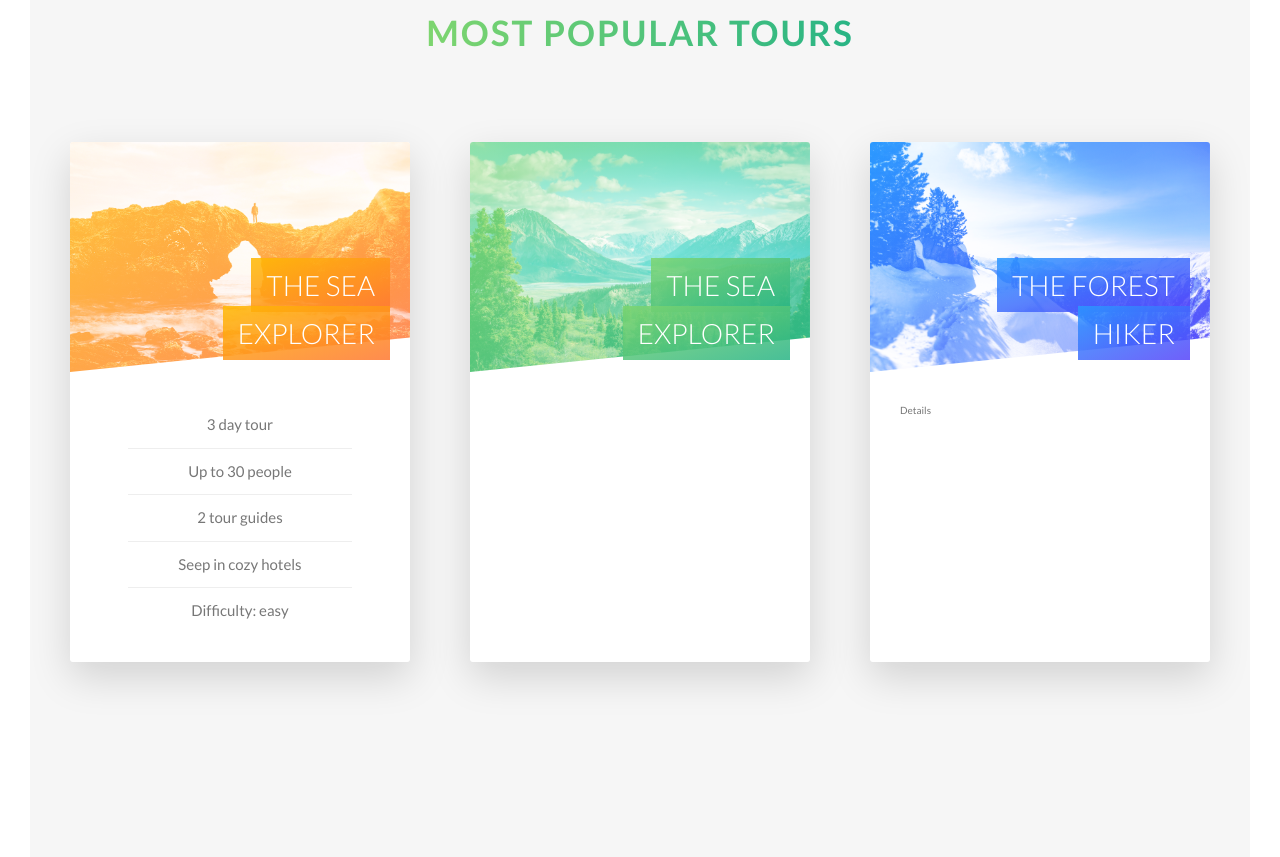
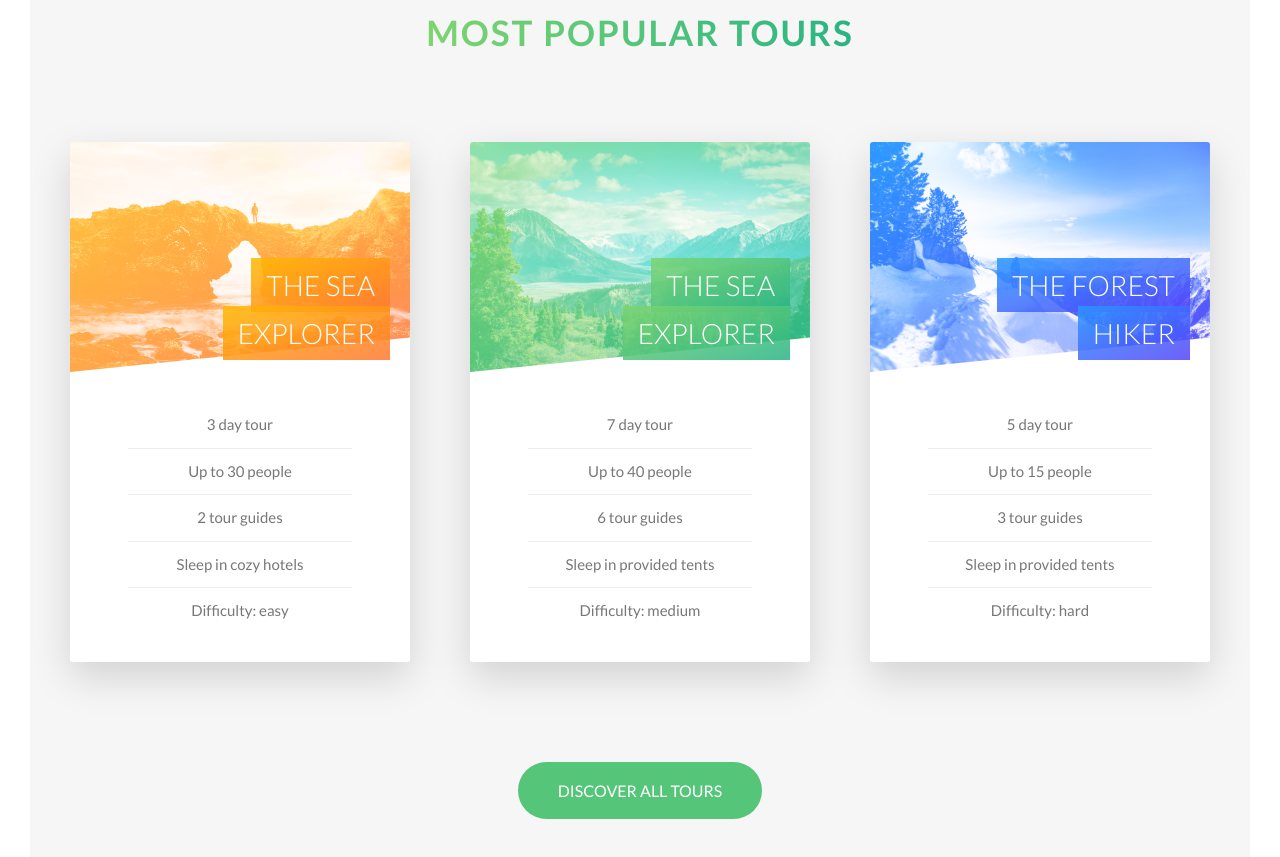
Before and after one commit to Lavertis/advanced-css-and-sass-course, a website: page Natours/index.html in a window 1280 px wide. Shown: the part 2312-3169 px from the top of the page. Drawn offline with Linux system fonts and the light colour scheme.

Commit message:
Section 5: Lecture 41

```diff
--- a/Natours/index.html
+++ b/Natours/index.html
@@ -159,13 +159,19 @@
                     <li>3 day tour</li>
                     <li>Up to 30 people</li>
                     <li>2 tour guides</li>
-                    <li>Seep in cozy hotels</li>
+                    <li>Sleep in cozy hotels</li>
                     <li>Difficulty: easy</li>
                   </ul>
                 </div>
               </div>
               <div class="card__side card__side--back card__side--back-1">
-                BACK
+                <div class="card__cta">
+                  <div class="card__price-box">
+                    <p class="card__price-only">Only</p>
+                    <p class="card__price-value">297$</p>
+                  </div>
+                  <a href="#" class="btn btn--white">Book Now!</a>
+                </div>
               </div>
             </div>
           </div>
@@ -179,10 +185,24 @@
                     The Sea Explorer
                   </span>
                 </h4>
-                <div class="card__details"></div>
+                <div class="card__details">
+                  <ul>
+                    <li>7 day tour</li>
+                    <li>Up to 40 people</li>
+                    <li>6 tour guides</li>
+                    <li>Sleep in provided tents</li>
+                    <li>Difficulty: medium</li>
+                  </ul>
+                </div>
               </div>
               <div class="card__side card__side--back card__side--back-2">
-                BACK
+                <div class="card__cta">
+                  <div class="card__price-box">
+                    <p class="card__price-only">Only</p>
+                    <p class="card__price-value">497$</p>
+                  </div>
+                  <a href="#" class="btn btn--white">Book Now!</a>
+                </div>
               </div>
             </div>
           </div>
@@ -196,13 +216,31 @@
                     The Forest Hiker
                   </span>
                 </h4>
-                <div class="card__details">Details</div>
+                <div class="card__details">
+                  <ul>
+                    <li>5 day tour</li>
+                    <li>Up to 15 people</li>
+                    <li>3 tour guides</li>
+                    <li>Sleep in provided tents</li>
+                    <li>Difficulty: hard</li>
+                  </ul>
+                </div>
               </div>
               <div class="card__side card__side--back card__side--back-3">
-                BACK
+                <div class="card__cta">
+                  <div class="card__price-box">
+                    <p class="card__price-only">Only</p>
+                    <p class="card__price-value">897$</p>
+                  </div>
+                  <a href="#" class="btn btn--white">Book Now!</a>
+                </div>
               </div>
             </div>
           </div>
+        </div>
+
+        <div class="u-text-center u-margin-top-huge">
+          <a href="#" class="btn btn--green">Discover All Tours</a>
         </div>
       </section>
     </main>
--- a/Natours/scss/base/_utilities.scss
+++ b/Natours/scss/base/_utilities.scss
@@ -13,3 +13,11 @@
 .u-margin-bottom-big {
   margin-bottom: 8rem;
 }
+
+.u-margin-bottom-huge {
+  margin-bottom: 10rem;
+}
+
+.u-margin-top-huge {
+  margin-top: 10rem;
+}
--- a/Natours/scss/components/_button.scss
+++ b/Natours/scss/components/_button.scss
@@ -32,6 +32,15 @@
 
     &::after {
       background-color: $color-white;
+    }
+  }
+
+  &--green {
+    background-color: $color-primary;
+    color: $color-white;
+
+    &::after {
+      background-color: $color-primary;
     }
   }
 
--- a/Natours/scss/components/_card.scss
+++ b/Natours/scss/components/_card.scss
@@ -153,4 +153,28 @@
       }
     }
   }
+
+  // Back side styling
+  &__cta {
+    position: absolute;
+    top: 50%;
+    left: 50%;
+    transform: translate(-50%, -50%);
+    width: 90%;
+    text-align: center;
+  }
+
+  &__price-box {
+    color: $color-white;
+    margin-bottom: 8rem;
+  }
+
+  &__price-only {
+    font-size: 1.4rem;
+  }
+
+  &__price-value {
+    font-size: 6rem;
+    font-weight: 300;
+  }
 }
--- a/Natours/scss/pages/_home.scss
+++ b/Natours/scss/pages/_home.scss
@@ -23,6 +23,6 @@
 
 .section-tours {
   background-color: $color-grey-light-1;
-  padding: 25rem 0 50rem 0;
-  margin-top: -10rem;
+  padding: 30rem 0 15rem 0;
+  margin-top: -15rem;
 }
```
Also changed, not shown: Natours/css/main.css.
